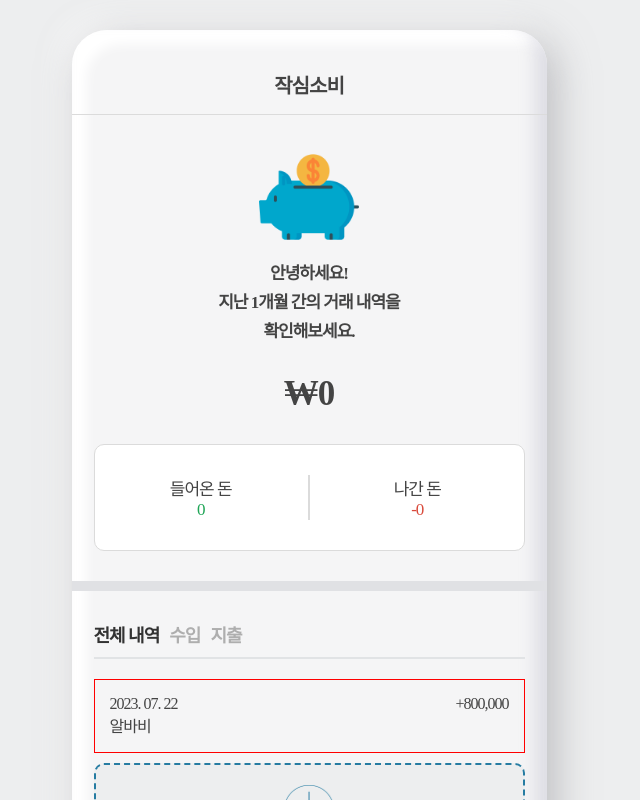
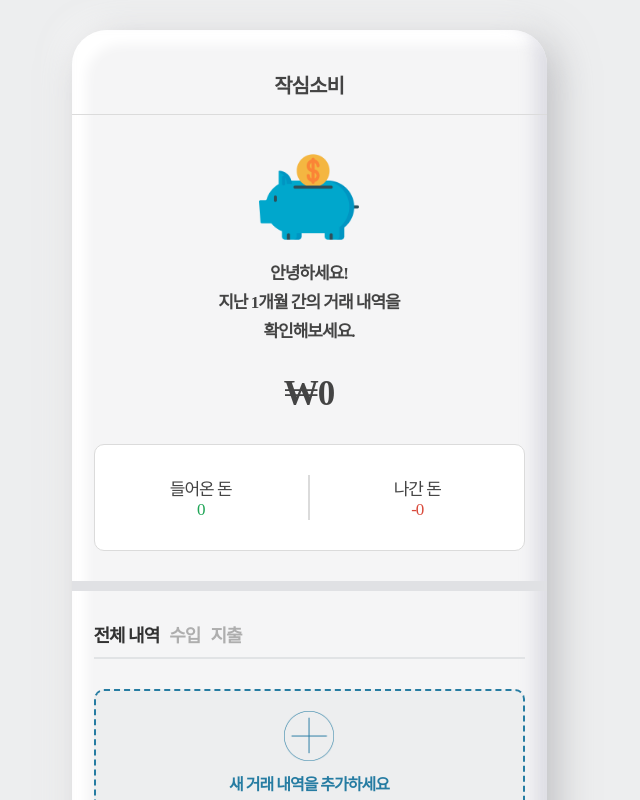
Before and after one commit to yuhyeon99/ExpenseTracker, a React (Create React App) app: page / in a window 1280 px wide. Shown: the top 800 px of the page, without its empty margins (331-971 px from the left). Built offline with nearby package versions, Linux system fonts and the light colour scheme.

Commit message:
feat : itemList map 사용해서 구현

```diff
--- a/src/components/Item/ItemList.css
+++ b/src/components/Item/ItemList.css
@@ -1,2 +1,5 @@
-.ItemList{ width:100%; border:solid 1px red; margin-top:20px; display:flex; }
-.ItemList > .item{ width:100%; display:flex; padding:15px; justify-content:space-between; }
+.ItemList{ width:100%; margin-top:20px; display:flex; flex-wrap:wrap; grid-gap:5px; }
+.ItemList > .item{ background:#fff; width:100%; display:flex; padding:15px; justify-content:space-between; border-radius:10px; border:solid 1px #dbdbdb; font-weight:bold; align-items:center; width:100%; }
+.ItemList > .item .info-date{ color:#aeaeae; font-size:14px;  }
+.ItemList > .item .info-title{ font-size:18px; }
+.ItemList > .item .money-plus{ color:#1fa556; font-size:20px; font-weight:normal; }
--- a/src/components/Item/ItemList.js
+++ b/src/components/Item/ItemList.js
@@ -1,19 +1,27 @@
 import React,{useState, useEffect} from 'react';
 import './ItemList.css';
+import { useRecoilValue } from 'recoil';
+import { ItemAtom } from '../../recoil/ItemAtom';
 
 const ItemList = () => {
-
+    const items = useRecoilValue(ItemAtom);
     return(
         <div className="ItemList">
+            {items.length === 0 ? (
+                <></>
+            ) : (
+                items.map((item, index) => (
                     <div className="item">
                         <div className="item-info">
-                    <p>2023. 07. 22</p>
-                    <p>알바비</p>
+                            <p className="info-date">{item.year}. {item.month}. {item.day}</p>
+                            <p className="info-title">{item.description}</p>
                         </div>
                         <div className="item-money">
-                    <p> +800,000 </p>
+                            <p className="money-plus"> +{parseInt(item.amount).toLocaleString()} </p>
                         </div>
                     </div>
+                ))
+            )}
         </div>
     );
 }
```
Lines whose indentation alone changed are shown as unchanged.
